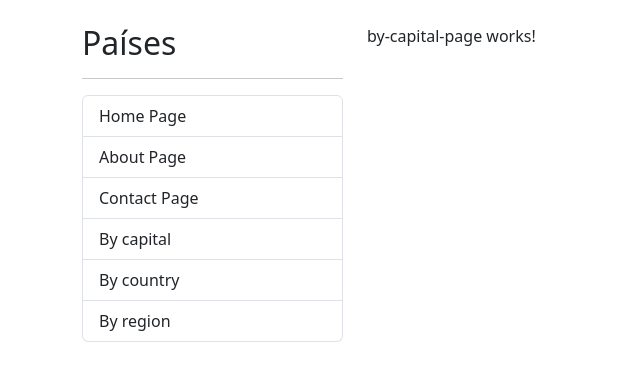
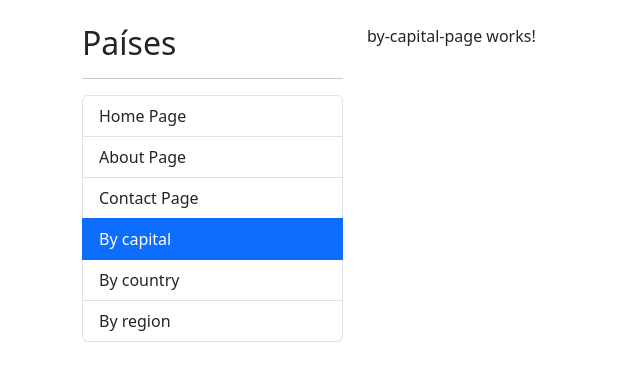
Before and after one commit to alvaroHdZ95/04-countryApp, an Angular app: page /countries/by-capital in a window 1280 px wide. Shown: the top 380 px of the page, without its empty margins (0-640 px from the left). Built offline with nearby package versions, Linux system fonts and the light colour scheme.

Commit message:
S09 - errata en el link asociado a "By capital" en el sidebar

```diff
--- a/src/app/shared/components/sidebar/sidebar.component.html
+++ b/src/app/shared/components/sidebar/sidebar.component.html
@@ -30,7 +30,7 @@
   </li>
 
   <li
-  routerLink="coutries/by-capital"
+  routerLink="countries/by-capital"
   routerLinkActive="active"
   [routerLinkActiveOptions]="{ exact: true }"
     class="list-group-item"
```
